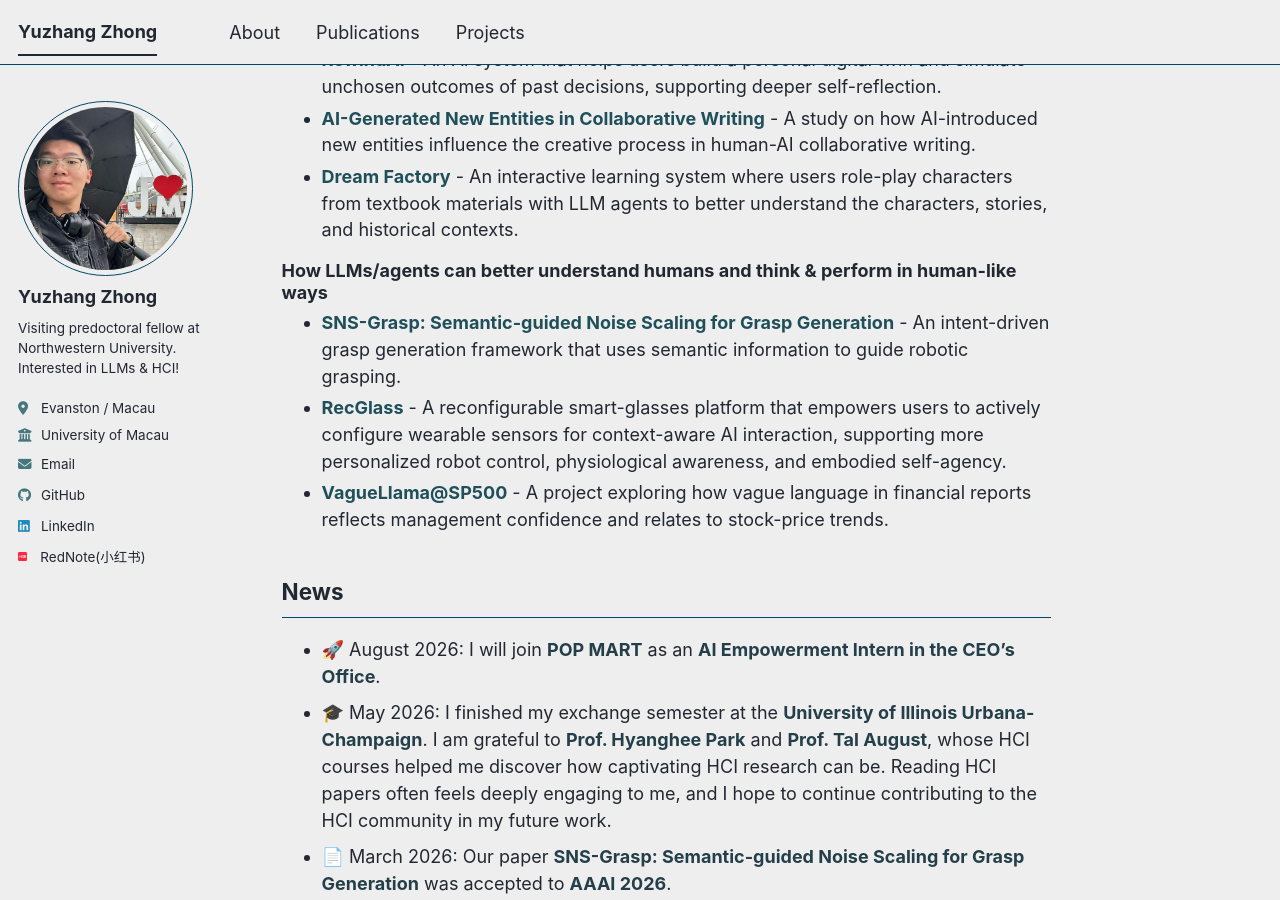
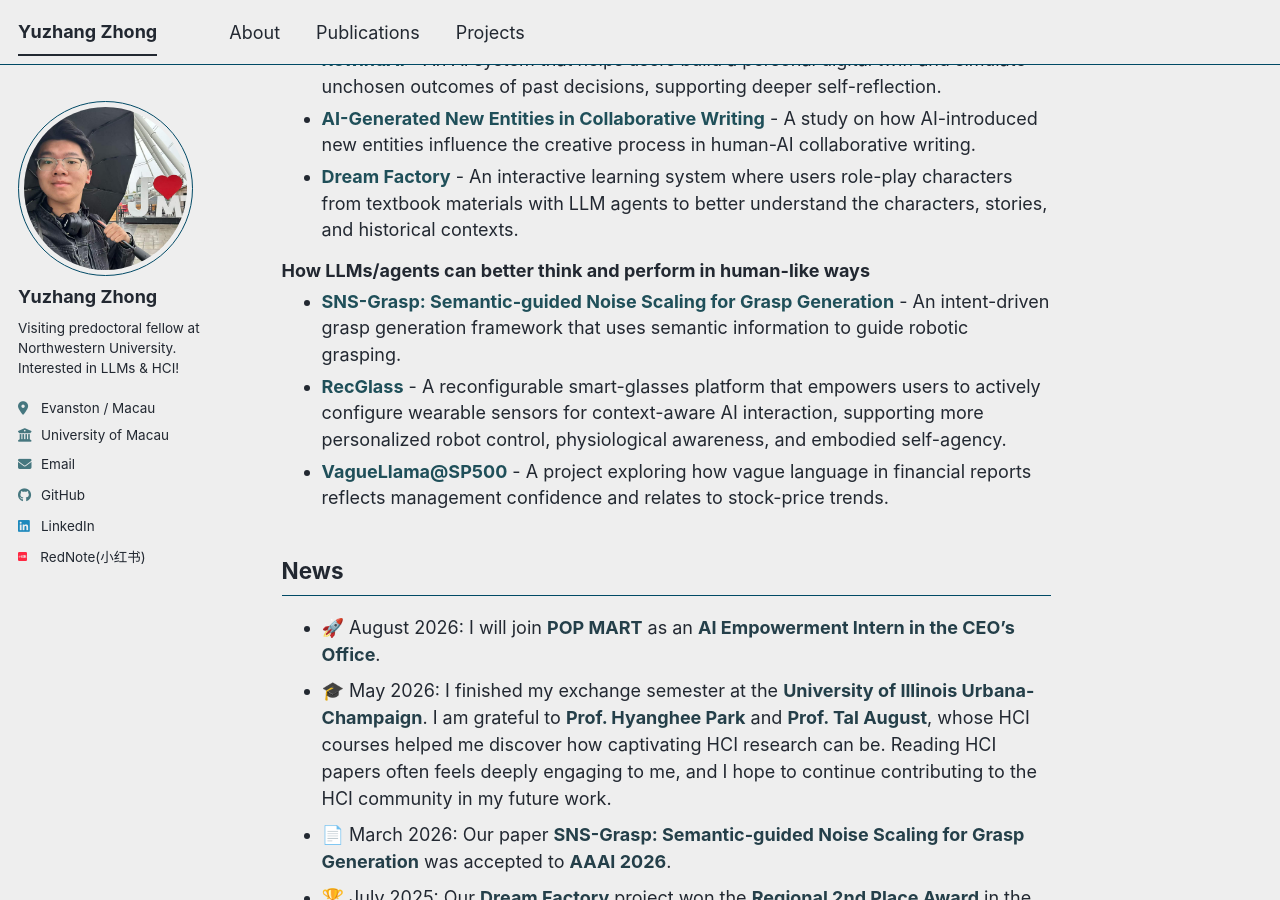
Before and after one commit to yuzhang-zhong/yuzhang-zhong.github.io, a Jekyll site: the page built from _pages/about.md, in a window 1280 px wide and 900 px high, scrolled down 670 px. Built offline with Jekyll 4.4.1, drawn with Linux system fonts in a browser that asks for light colours; a style sheet for code colours, icons or effects is not loaded.

Commit message:
Shorten human-like AI direction title

```diff
--- a/_pages/about.md
+++ b/_pages/about.md
@@ -32,7 +32,7 @@ Selected projects I have worked on or am currently developing:
 - <span class="project-name">AI-Generated New Entities in Collaborative Writing</span> - A study on how AI-introduced new entities influence the creative process in human-AI collaborative writing.
 - <span class="project-name">Dream Factory</span> - An interactive learning system where users role-play characters from textbook materials with LLM agents to better understand the characters, stories, and historical contexts.
 
-### How LLMs/agents can better understand humans and think & perform in human-like ways
+### How LLMs/agents can better think and perform in human-like ways
 
 - <span class="project-name">SNS-Grasp: Semantic-guided Noise Scaling for Grasp Generation</span> - An intent-driven grasp generation framework that uses semantic information to guide robotic grasping.
 - <span class="project-name">RecGlass</span> - A reconfigurable smart-glasses platform that empowers users to actively configure wearable sensors for context-aware AI interaction, supporting more personalized robot control, physiological awareness, and embodied self-agency.
```
